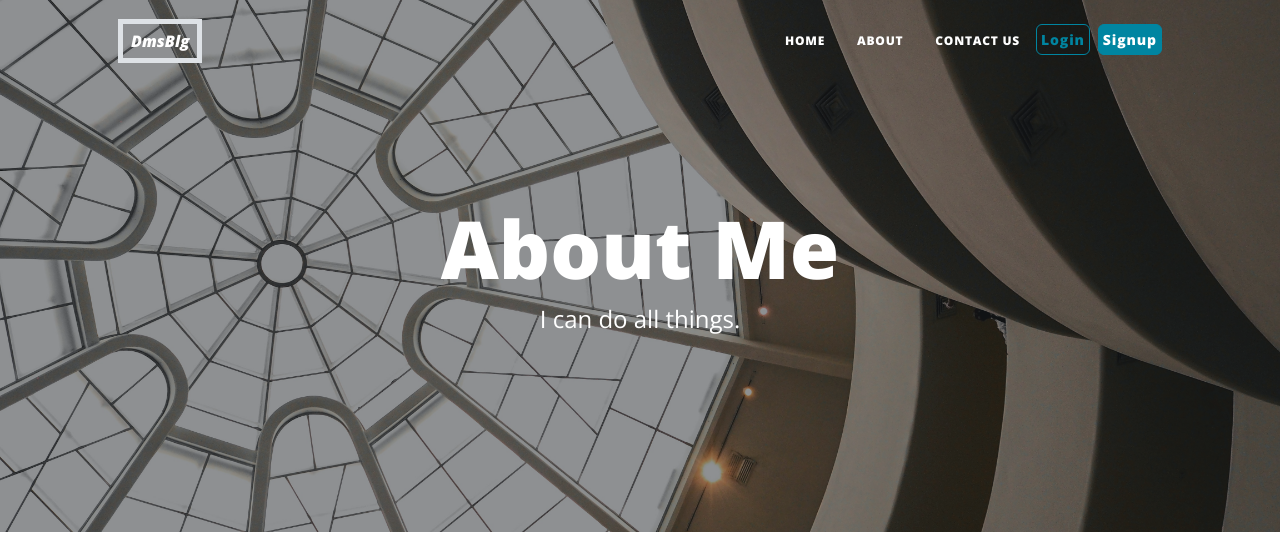
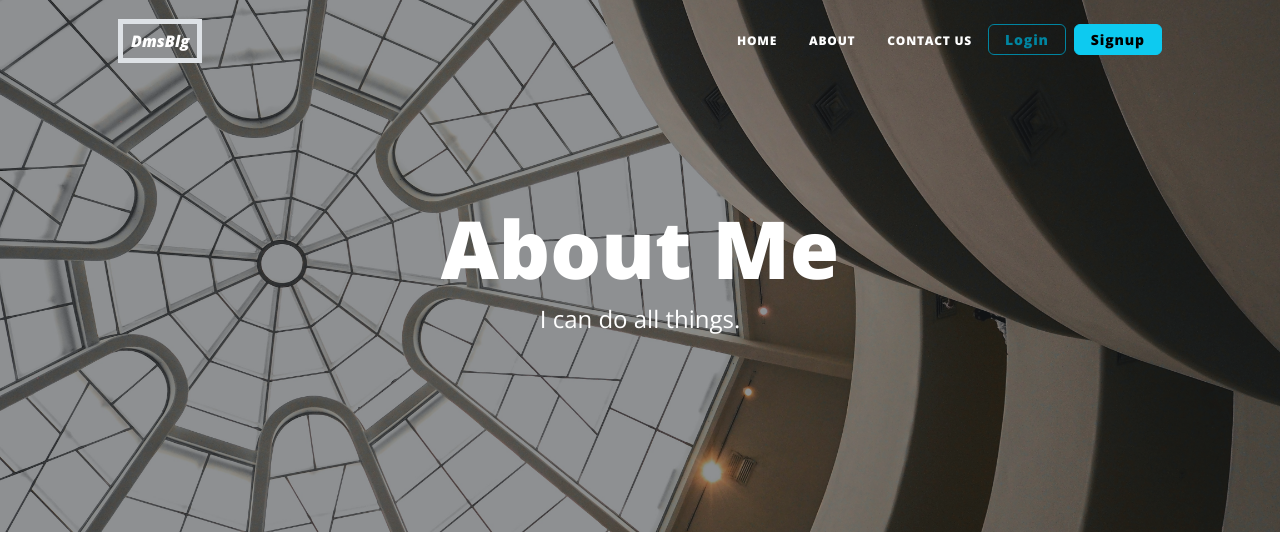
Before and after one commit to CeeObi/Blogs-Project, a Flask app: page /about in a window 1280 px wide. Shown: the top 536 px of the page. Run offline with Flask 3, Linux system fonts and the light colour scheme; some libraries are stand-ins or nearby versions.

Commit message:
update nav v3

```diff
--- a/main.py
+++ b/main.py
@@ -10,8 +10,8 @@ from models import res, LoginForm, db, User, SignupForm, login_manager, Post, cs
 resp = res
 # print(resp)
 app = Flask("Dim'sBlog")
-app.secret_key = os.environ.get('FLASK_KEY')
-app.config['SQLALCHEMY_DATABASE_URI'] = os.environ.get("DB_URI") #, "sqlite:///db.sqlite")
+app.secret_key = "vg6yji98ujklp0iuhgfde45fgko09iklp" #os.environ.get('FLASK_KEY')
+app.config['SQLALCHEMY_DATABASE_URI'] =  "sqlite:///db.sqlite"# os.environ.get("DB_URI") #, "sqlite:///db.sqlite")
 app.config['CKEDITOR_PKG_TYPE'] = "basic"
 app.config['GRAVATAR_SIZE'] = 40
 app.config['GRAVATAR_RATING'] = 'g'
--- a/templates/header.html
+++ b/templates/header.html
@@ -14,8 +14,9 @@
         <link href="https://fonts.googleapis.com/css?family=Open+Sans:300italic,400italic,600italic,700italic,800italic,400,300,600,700,800" rel="stylesheet" type="text/css" />
         <!-- Core theme CSS (includes Bootstrap)-->
         <link href="{{ url_for('static', filename='css/styles.css') }}" rel="stylesheet" />
+</head>
 
-</head>
+
 
 <body>
     <!-- Navigation-->
@@ -26,19 +27,20 @@
                 Menu
                 <i class="fas fa-bars"></i>
             </button>
-            <div class="collapse navbar-collapse" id="navbarResponsive">
+            <div class="collapse navbar-collapse align-items-center" id="navbarResponsive">
                 <ul class="navbar-nav ms-auto py-4 py-lg-0">
                     <li class="nav-item"><a class="nav-link px-lg-3 py-3 py-lg-4" href="{{url_for('home')}}">Home</a></li>
                     <li class="nav-item"><a class="nav-link px-lg-3 py-3 py-lg-4" href="{{url_for('about')}}">About</a></li>
                     <li class="nav-item"><a class="nav-link px-lg-3 py-3 py-lg-4" href="{{url_for('contact')}}">Contact Us</a></li>
                      {% if current_user.is_authenticated %}
-                    <li class="nav-item fs-6  px-1 pt-2 mt-2 mx-2"><a class="subheading shadow rounded text-light" href="{{url_for('home')}}">Welcome, {{current_user.name.title()}}</a></li>
-                    <li class="nav-item"><a class="btn rounded btn-light p-1 mt-3 " href="{{url_for('logout')}}">Logout</a></li>
+                    <div  class="d-flex align-items-center justify-content-center">
+                        <div><li class="nav-item fs-6 fw-bolder mx-2"><a class="subheading rounded text-info" href="{{url_for('home')}}">Welcome, {{current_user.name.title()}}</a></li></div>
+                        <div><li class="nav-item"><a class="btn rounded btn-info fw-bolder shadow py-1 px-3" href="{{url_for('logout')}}">Logout</a></li></div>
+                    </div>
                     {% else %}
-                    <li class="nav-item"><a class="btn rounded btn-outline-primary p-1 mt-3 me-2" href="{{url_for('login')}}">Login</a></li>
-                    <li class="nav-item"><a class="btn rounded btn-primary p-1 mt-3 " href="{{url_for('signup')}}">Signup</a></li>
+                    <div><li class="nav-item"><a class="btn rounded btn-outline-primary py-1 px-3 mt-3 me-2" href="{{url_for('login')}}">Login</a></li></div>
+                    <li class="nav-item"><a class="btn rounded btn-info py-1 px-3 mt-3 " href="{{url_for('signup')}}">Signup</a></li>
                     {% endif %}
-
                 </ul>
             </div>
         </div>
```
